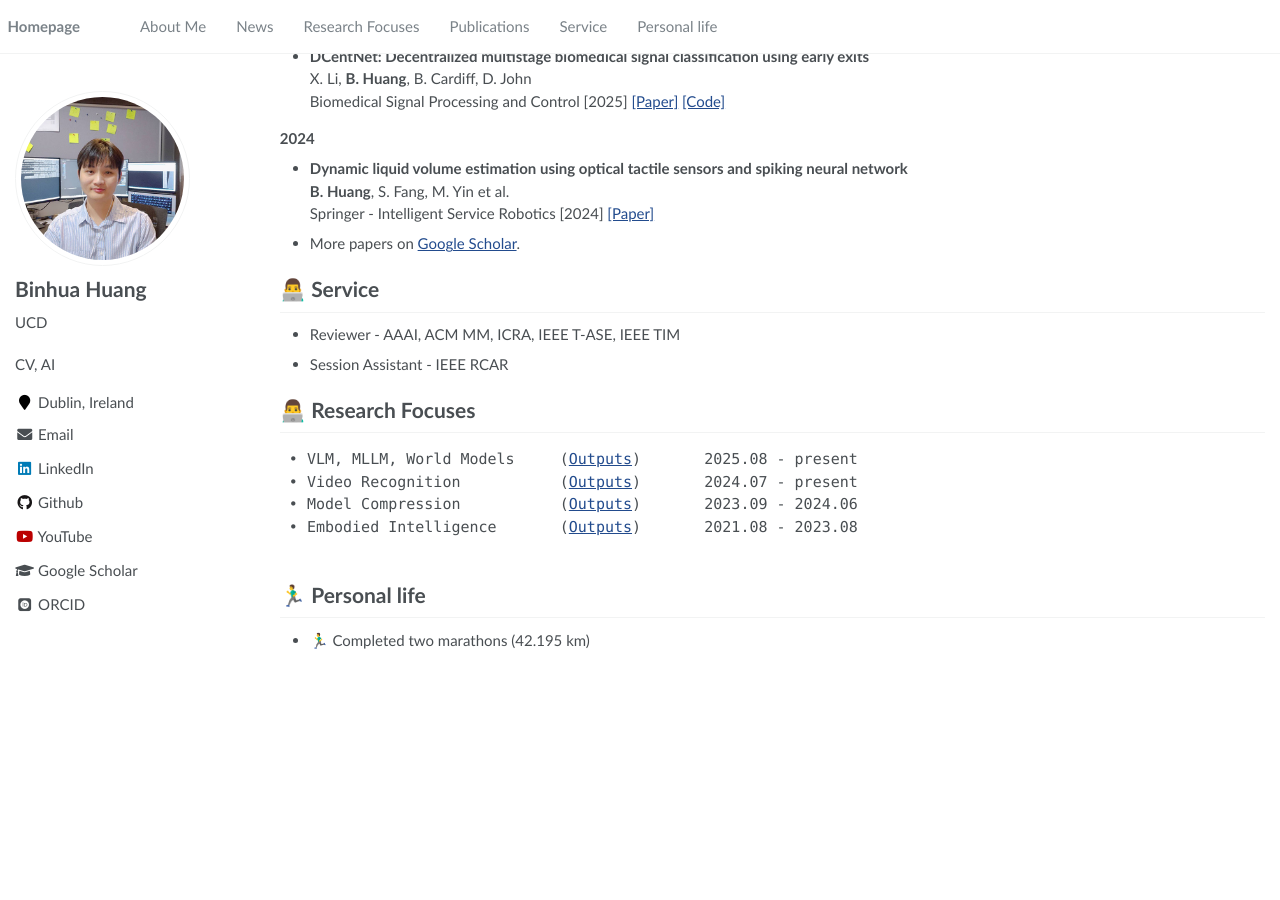
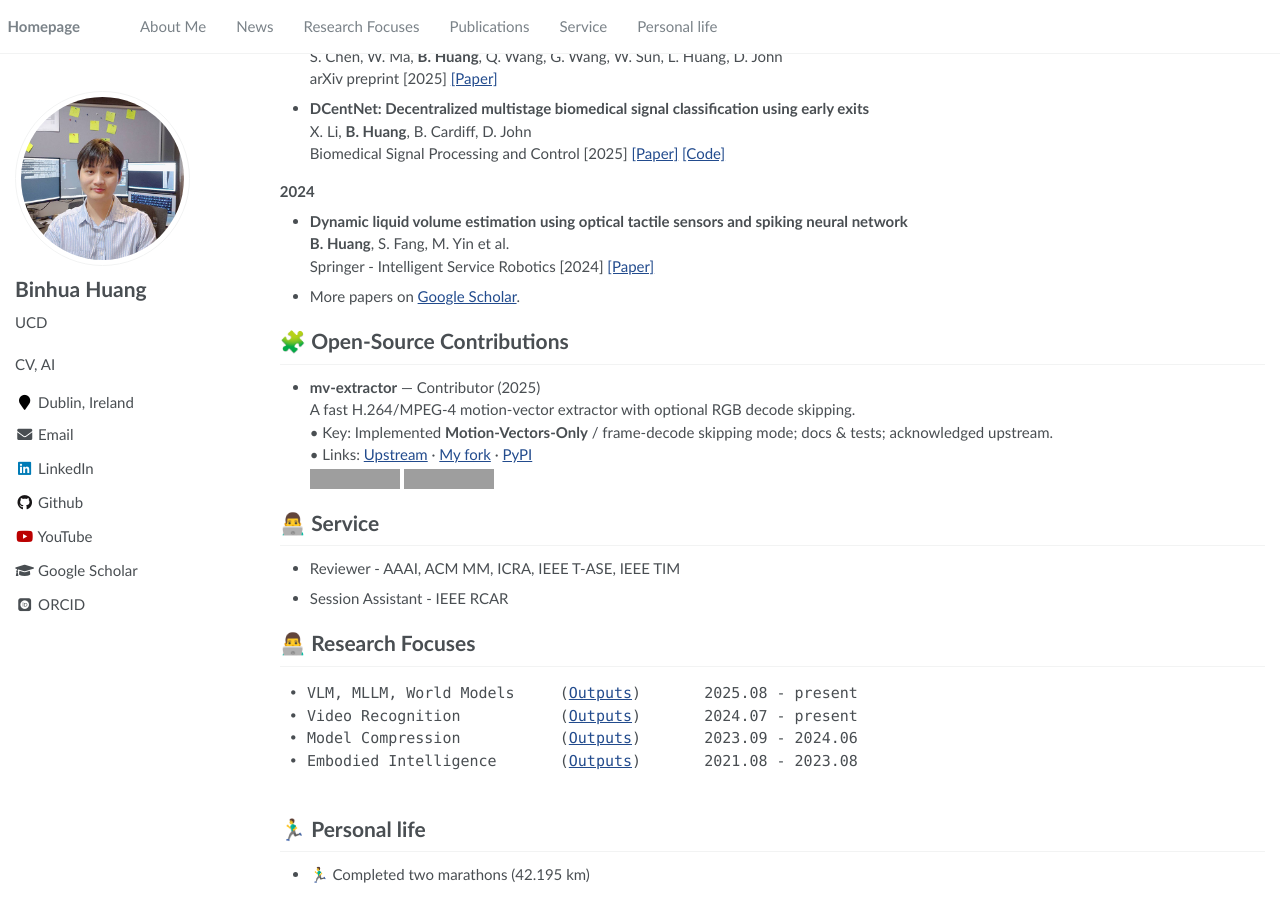
Before and after one commit to microa/microa.github.io, a Jekyll site: the page built from _pages/about.md, in a window 1280 px wide and 900 px high, scrolled down 970 px. Built offline with Jekyll 4.4.1, drawn with Linux system fonts in a browser that asks for light colours; some web fonts are replaced; before the commit the page ends 1636 px from its top, so only the background shows below that; some of the changed text lies outside the part shown; grey boxes are pictures that could not be loaded.

Commit message:
Update about.md

```diff
--- a/_pages/about.md
+++ b/_pages/about.md
@@ -35,6 +35,7 @@ My current research focuses on computer vision, machine learning, and AI.
 
 
 # 🔥 News
+- *2025.10*: &nbsp;🤝 Contributed **Motion-Vectors-Only** (skip-decoding frames) to **mv-extractor**; acknowledged upstream and listed as contributor. [[upstream]](https://github.com/LukasBommes/mv-extractor) [[my fork]](https://github.com/microa/hs-mv-extractor) [[PyPI]](https://pypi.org/project/motion-vector-extractor/)
 - *2025.09*: &nbsp;📝 Preprinted MoCLIP-Lite on arXiv: [paper](https://arxiv.org/abs/2509.17084) [[code]](https://github.com/microa/MoCLIP-Lite)
 - *2025.09*: &nbsp;📝 Preprinted MVP on arXiv: [paper](https://arxiv.org/abs/2509.18388) [[code]](https://github.com/microa/MVP)
 - *2025.09*: &nbsp;📝 Preprinted MoCrop on arXiv: [paper](https://arxiv.org/abs/2509.18473) [[code]](https://github.com/microa/MoCrop)
@@ -79,6 +80,15 @@ My current research focuses on computer vision, machine learning, and AI.
 
 - More papers on [Google Scholar](https://scholar.google.com/citations?user=WsVak2gAAAAJ).
 
+# 🧩 Open-Source Contributions
+- **mv-extractor** — Contributor (2025)
+  A fast H.264/MPEG-4 motion-vector extractor with optional RGB decode skipping.
+  • Key: Implemented **Motion-Vectors-Only** / frame-decode skipping mode; docs & tests; acknowledged upstream.
+  • Links: [Upstream](https://github.com/LukasBommes/mv-extractor) · [My fork](https://github.com/microa/hs-mv-extractor) · [PyPI](https://pypi.org/project/motion-vector-extractor/)
+  <a href="https://github.com/LukasBommes/mv-extractor"><img alt="GitHub stars" src="https://img.shields.io/github/stars/LukasBommes/mv-extractor?style=social"></a>
+  <a href="https://pypi.org/project/motion-vector-extractor/"><img alt="PyPI" src="https://img.shields.io/pypi/v/motion-vector-extractor"></a>
+
+
 # 👨‍💻 Service
 - Reviewer - AAAI, ACM MM, ICRA, IEEE T-ASE, IEEE TIM
 - Session Assistant - IEEE RCAR
```
